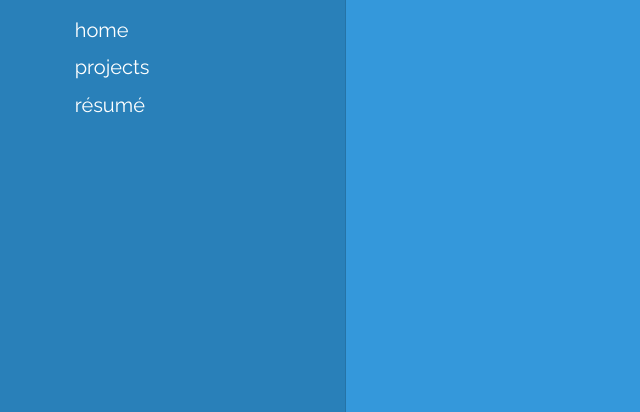
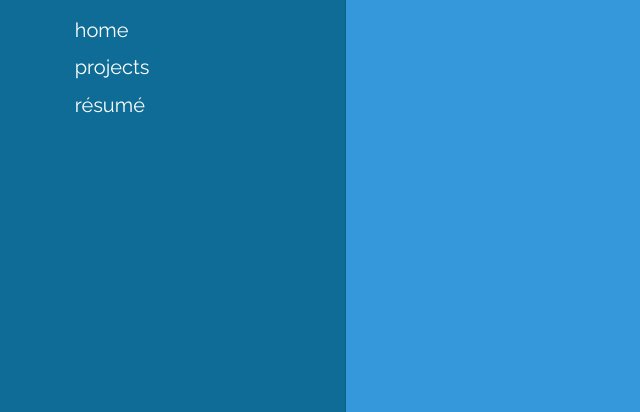
Before and after one commit to AaronMorais/personal-website, a website: page public/index.html in a window 1280 px wide. Shown: the part 388-800 px from the top of the page, without its empty margins (0-640 px from the left). Drawn offline with nearby package versions, Linux system fonts and the light colour scheme.

Commit message:
Tweak left nav color

```diff
--- a/public/css/main.css
+++ b/public/css/main.css
@@ -25,7 +25,7 @@ body {
     margin: 0;
     padding-top: 2.5%;
     padding-left: 3.5%;
-    background-color: #2980b9;
+    background-color: #0f6c96;
 }
 
 .circular-image {
```
